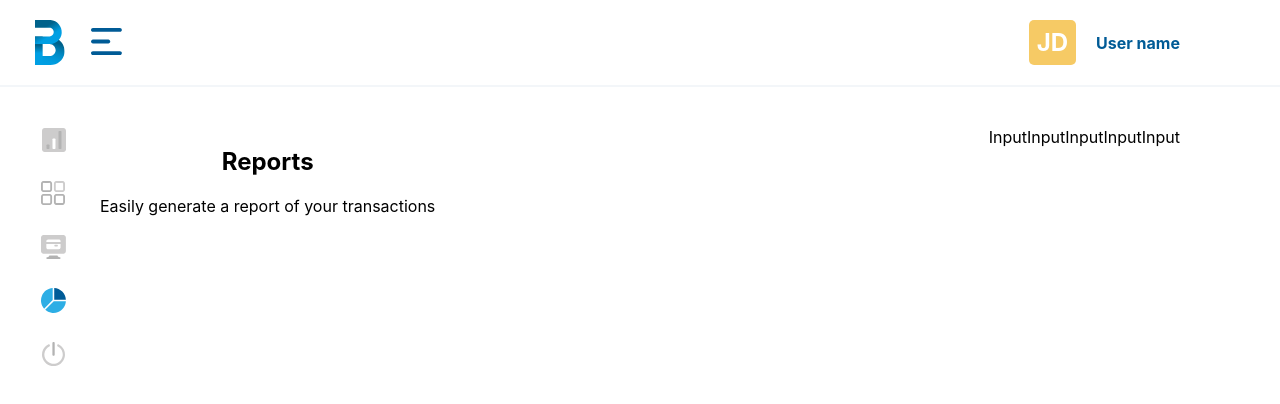
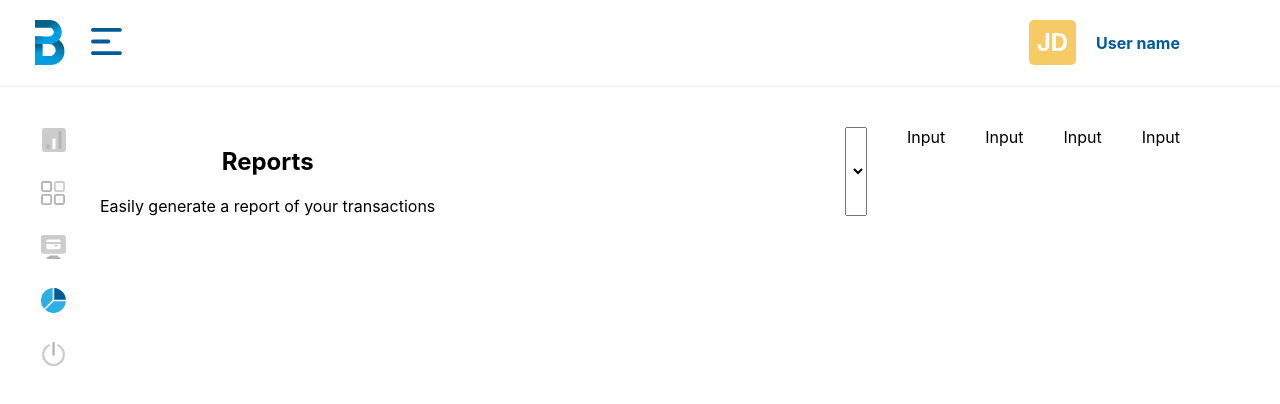
Before and after one commit to THEmmanuel/match-test, a React (Create React App) app: page / in a window 1280 px wide. Shown: the top 404 px of the page. Built offline with nearby package versions, Linux system fonts and the light colour scheme.

Commit message:
update reports page styling

```diff
--- a/src/Pages/Reports/Reports.module.css
+++ b/src/Pages/Reports/Reports.module.css
@@ -1,11 +1,17 @@
-.ReportsPage{
-	margin:0 100px;
+.ReportsPage {
+	margin: 0 100px;
 	width: 100%;
 }
 
-.ReportsTopWrapper{
+.ReportsTopWrapper {
 	display: flex;
 	flex-direction: row;
 	justify-content: space-between;
 	width: 100%;
 }
+
+.ReportsFilterWrapper {
+	display: flex;
+	flex-direction: row;
+	gap: 40px;
+}
--- a/src/Pages/Reports/Reports.tsx
+++ b/src/Pages/Reports/Reports.tsx
@@ -11,7 +11,7 @@ const ReportsPage = () => {
 				</div>
 
 				<div className={style.ReportsFilterWrapper}>
-					<span>Input</span>
+					<select>Input</select>
 					<span>Input</span>
 					<span>Input</span>
 					<span>Input</span>
```
